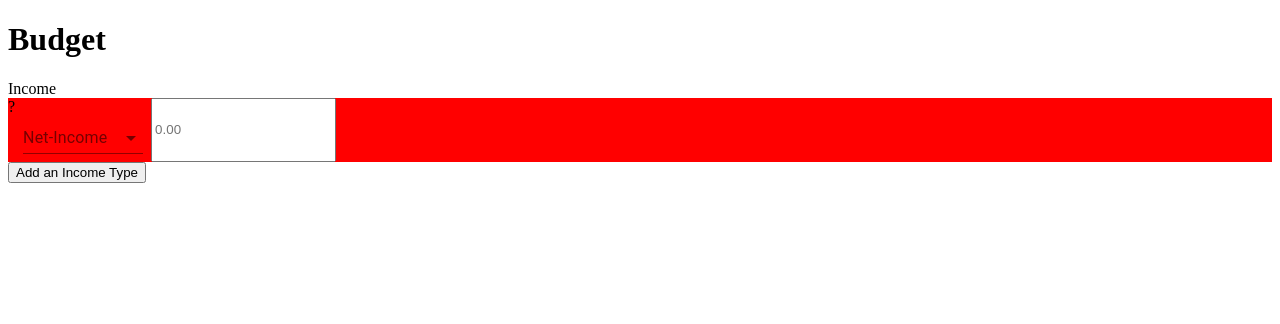
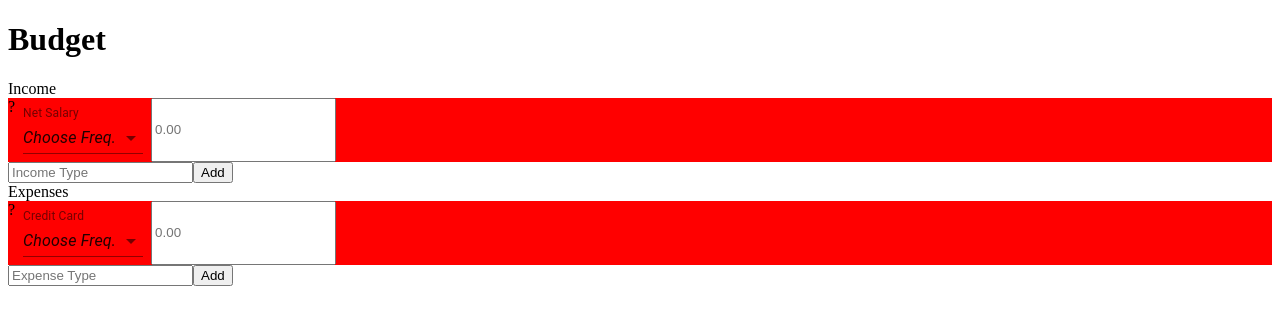
Before and after one commit to peterscardera/budget, a React (Create React App) app in the folder Front/: page / in a window 1280 px wide. Shown: the top 324 px of the page. Built offline with nearby package versions, Linux system fonts and the light colour scheme.

Commit message:
reused component for expenses

```diff
--- /dev/null
+++ b/Front/src/components/ReusableStreamFunct/cashFlow.js
@@ -0,0 +1,158 @@
+import React, { useState } from "react";
+
+//general styles
+import formStyles from "../form.module.scss";
+
+//MATERIAL UI selector
+import { makeStyles } from "@material-ui/core/styles";
+import InputLabel from "@material-ui/core/InputLabel";
+import MenuItem from "@material-ui/core/MenuItem";
+import FormHelperText from "@material-ui/core/FormHelperText";
+import FormControl from "@material-ui/core/FormControl";
+import Select from "@material-ui/core/Select";
+
+// REUSABLE FUNCTIONAL
+let counterIds = 0;
+const CashFlow = ({ defaultLabel, placeholderForNew }) => {
+  const [labelState, setLabelState] = useState("");
+
+  const [netCashState, setNetCashState] = useState([
+    {
+      name: defaultLabel,
+      id: counterIds,
+      frequency: "null",
+      amount: "null",
+    },
+  ]);
+  console.log(netCashState, "TEEEEST");
+
+  const useStyles = makeStyles((theme) => ({
+    formControl: {
+      margin: theme.spacing(1),
+      minWidth: 120,
+    },
+    selectEmpty: {
+      marginTop: theme.spacing(2),
+    },
+  }));
+
+  const classes = useStyles();
+
+  //HANDLE INPUT CHANGES FOR NEW LABEL
+  const handleLableInputChange = (e) => {
+    setLabelState(e.target.value);
+  };
+
+  //HANDLE INPUT CHANGES EXISING STREAM
+  const handleChange = (fieldType, index) => (e) => {
+    e.preventDefault();
+
+    //copy of array of objects
+    let copyArray = [...netCashState];
+    //modifying specific value
+    copyArray[index][fieldType] = e.target.value;
+    setNetCashState(copyArray);
+  };
+
+  //HANDLE ADDING A NEW INCOME TYPE
+  const addIncomeTypeHandler = (e) => {
+    e.preventDefault();
+    let copyArray = [...netCashState];
+    counterIds++;
+
+    copyArray.push({
+      name: labelState,
+      id: counterIds,
+      frequency: "null",
+      amount: "null",
+    });
+
+    setNetCashState(copyArray);
+    setLabelState("");
+  };
+
+  //HANDLE REMOVING AN INCOME TYPE
+  const removeNewCashFlowTypeHandler = (index) => (e) => {
+    console.log(index, "INDEX DELETING");
+    //copy of array of objects
+    const newValues = netCashState.filter((item, i) => i !== index);
+
+    //modifying specific value
+    setNetCashState(newValues);
+  };
+
+  return (
+    <>
+      {netCashState.map((item, index) => {
+        return (
+          <div key={`${item.id}`} className={formStyles.form}>
+            {index > 0 ? (
+              <button onClick={removeNewCashFlowTypeHandler(index)}>
+                remove
+              </button>
+            ) : (
+              <div> ? </div>
+            )}
+            <FormControl className={classes.formControl}>
+              <InputLabel
+                shrink
+                id="demo-simple-select-placeholder-label-label"
+              >
+                {item.name}
+              </InputLabel>
+              <Select
+                displayEmpty={true}
+                name={item.name}
+                labelId={item.name}
+                id={`select-${index}`}
+                value={netCashState[`${index}`].frequency}
+                onChange={handleChange("frequency", index)}
+              >
+                  {/* the value had to math the state freq value below (to have a default value placeholder) */}
+                <MenuItem selected disabled value={"null"}>
+                  <em>Choose Freq. </em>
+                </MenuItem>
+                <MenuItem value={253}>Daily</MenuItem>
+                <MenuItem value={52}>Weekly</MenuItem>
+                <MenuItem value={26}>Bi-Weekly</MenuItem>
+                <MenuItem value={12}>Monthly</MenuItem>
+                <MenuItem value={4}>Quarterly</MenuItem>
+                <MenuItem value={3}>Every 6 months</MenuItem>
+                <MenuItem value={1}>Anually</MenuItem>
+              </Select>
+            </FormControl>
+            <input
+              required
+              name={item.name}
+              id={`input-${index}`}
+              value={netCashState.amount}
+              onChange={handleChange("amount", index)}
+              type="text"
+              placeholder="0.00"
+            />
+          </div>
+        );
+      })}
+      <form onSubmit={addIncomeTypeHandler}>
+        <label name="addLablel"></label>
+        <input
+          required
+          name="addLabel"
+          type="text"
+          value={labelState}
+          onChange={handleLableInputChange}
+          placeholder={placeholderForNew}
+        />
+        <button type="submit"> Add </button>
+      </form>
+    </>
+  );
+};
+
+export default CashFlow;
+
+
+//notes: i have initial state for some key values as "null" instead of null
+//VM6792 0.chunk.js:51577 Warning: `value` prop on `input` should not be null.
+// Consider using an empty string to clear the component or `undefined` for uncontrolled components.
+//https://github.com/facebook/react/issues/11417
--- /dev/null
+++ b/Front/src/components/ReusableStreamFunct/index.js
@@ -0,0 +1 @@
+export { default } from "./cashFlow"
--- a/Front/src/components/budget/budget.js
+++ b/Front/src/components/budget/budget.js
@@ -2,7 +2,9 @@ import React from "react";
 
 
 import Income from "../income"
+import Expenses from "../expenses"
 
+//budget is the parent component of income and expenses who each reuse the cashFlow.js component
 
 const Budget = () => {
   return (
@@ -10,6 +12,7 @@ const Budget = () => {
       <h1>Budget</h1>
 
       <Income></Income>
+      <Expenses></Expenses>
     </>
   );
 };
--- /dev/null
+++ b/Front/src/components/expenses/expenses.js
@@ -0,0 +1,17 @@
+import React from "react";
+
+import CashFlow from "../ReusableStreamFunct";
+
+const Expenses = () => {
+    return (
+      <>
+      Expenses
+        <CashFlow
+        defaultLabel="Credit Card"
+        placeholderForNew ="Expense Type"
+        ></CashFlow>
+      </>
+    );
+  };
+
+  export default Expenses;
--- /dev/null
+++ b/Front/src/components/expenses/index.js
@@ -0,0 +1 @@
+export { default } from "./expenses"
--- a/Front/src/components/income/income.js
+++ b/Front/src/components/income/income.js
@@ -1,141 +1,16 @@
-import React, { useState } from "react";
+import React from "react";
 
-//general styles
-import formStyles from "../form.module.scss";
-
-//MATERIAL UI selector
-import { makeStyles } from "@material-ui/core/styles";
-import InputLabel from "@material-ui/core/InputLabel";
-import MenuItem from "@material-ui/core/MenuItem";
-import FormHelperText from "@material-ui/core/FormHelperText";
-import FormControl from "@material-ui/core/FormControl";
-import Select from "@material-ui/core/Select";
+import CashFlow from "../ReusableStreamFunct";
 
 const Income = () => {
-  const [netIncomeState, setNetIncomeState] = useState({
-    incomeTypes: [
-      {
-        name: "Net-Income",
-        frequency: null,
-        amount: null,
-      },
-    ],
-  });
-  console.log(netIncomeState, "TESTERINOOO");
-
-  const useStyles = makeStyles((theme) => ({
-    formControl: {
-      margin: theme.spacing(1),
-      minWidth: 120,
-    },
-    selectEmpty: {
-      marginTop: theme.spacing(2),
-    },
-  }));
-
-  const classes = useStyles();
-
-  //HANDLE INPUT CHANGES
-  const handleChange = (fieldType, index) => (e) => {
-    e.preventDefault();
-    console.log(e.target, "TARGET");
-
-    //copy of array of objects
-    let orignalIncomeTypeArrayOfObj = [...netIncomeState.incomeTypes];
-    //modifying specific value
-    orignalIncomeTypeArrayOfObj[index][fieldType] = e.target.value;
-    setNetIncomeState({
-      ...netIncomeState,
-      incomeTypes: orignalIncomeTypeArrayOfObj,
-    });
-  };
-
-  //HANDLE ADDING A NEW INCOME TYPE
-  const addIncomeTypeHandler = (e) => {
-    e.preventDefault();
-    let orignalIncomeTypeArrayOfObj = [...netIncomeState.incomeTypes];
-
-    orignalIncomeTypeArrayOfObj.push({
-      name: "New stream",
-      frequency: null,
-      amount: null,
-    });
-
-    setNetIncomeState({
-      ...netIncomeState,
-      incomeTypes: orignalIncomeTypeArrayOfObj,
-    });
-  };
-
-  //HANDLE REMOVING AN INCOME TYPE
-  const removeNewIncomeTypeHandler = (index) => (e) => {
-    console.log(index, 'INDEX DELETING')
-     //copy of array of objects
-     let orignalIncomeTypeArrayOfObj = [...netIncomeState.incomeTypes];
-     let objDeleting = orignalIncomeTypeArrayOfObj.splice(index,1)
-
-
-    //  let newArrayOfObjs =orignalIncomeTypeArrayOfObj.filter((item, i) => {
-    //     if(i !== index) {
-    //         return item
-    //       }
-
-     //modifying specific value
-         setNetIncomeState({
-       ...netIncomeState,
-       incomeTypes: orignalIncomeTypeArrayOfObj,
-     });
-
-  };
-
   return (
     <>
-      Income
-      {netIncomeState.incomeTypes.map((item, index) => {
-        return (
-          <>
-            <div key={`${item.name}`} className={formStyles.form}>
-              {index > 0 ? (
-                <button onClick={removeNewIncomeTypeHandler(index)}>
-                  remove
-                </button>
-              ) : (
-                <div> ? </div>
-              )}
-              <FormControl className={classes.formControl}>
-                <InputLabel id={item.name}>
-                  {item.name}
-                </InputLabel>
-                <Select
-                  name={item.name}
-                  labelId={item.name}
-                  id={`select-${index}`}
-                  value={netIncomeState.incomeTypes[`${index}`].frequency}
-                  onChange={handleChange("frequency", index)}
-                >
-                  <MenuItem value={253}>Daily</MenuItem>
-                  <MenuItem value={52}>Weekly</MenuItem>
-                  <MenuItem value={26}>Bi-Weekly</MenuItem>
-                  <MenuItem value={12}>Monthly</MenuItem>
-                  <MenuItem value={4}>Quarterly</MenuItem>
-                  <MenuItem value={3}>Every 6 months</MenuItem>
-                  <MenuItem value={1}>Anually</MenuItem>
-                </Select>
-              </FormControl>
-              <input
-                required
-                name={item.name}
-                id={`input-${index}`}
-                value={netIncomeState.amount}
-                onChange={handleChange("amount", index)}
-                type="text"
-                placeholder="0.00"
-              />
-            </div>
-          </>
-        );
-      })}
-      <button onClick={addIncomeTypeHandler}> Add an Income Type</button>
+    Income
+      <CashFlow
+      defaultLabel="Net Salary"
+      placeholderForNew ="Income Type"
+
+      ></CashFlow>
     </>
   );
 };
```
Also changed, not shown: 1 other file (tests, documents, lock files or other folders).
